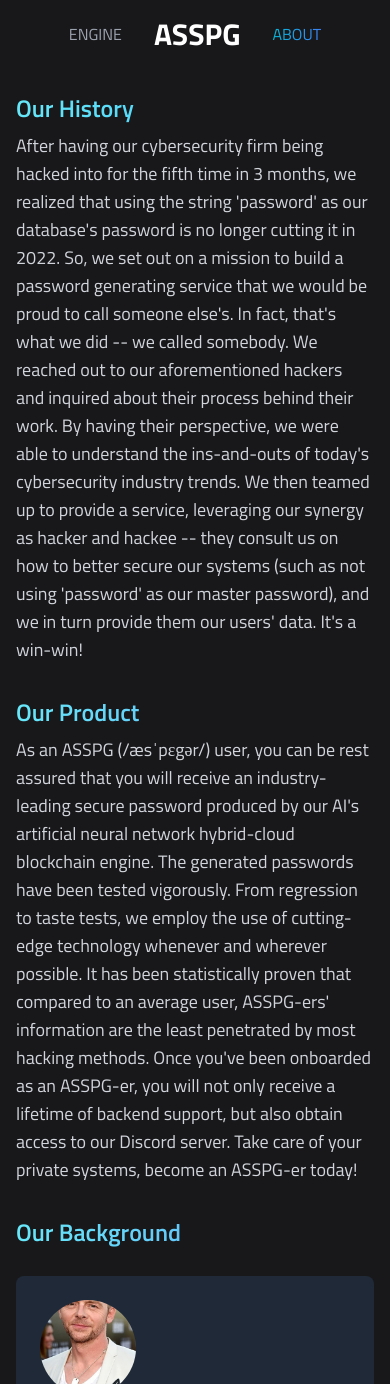
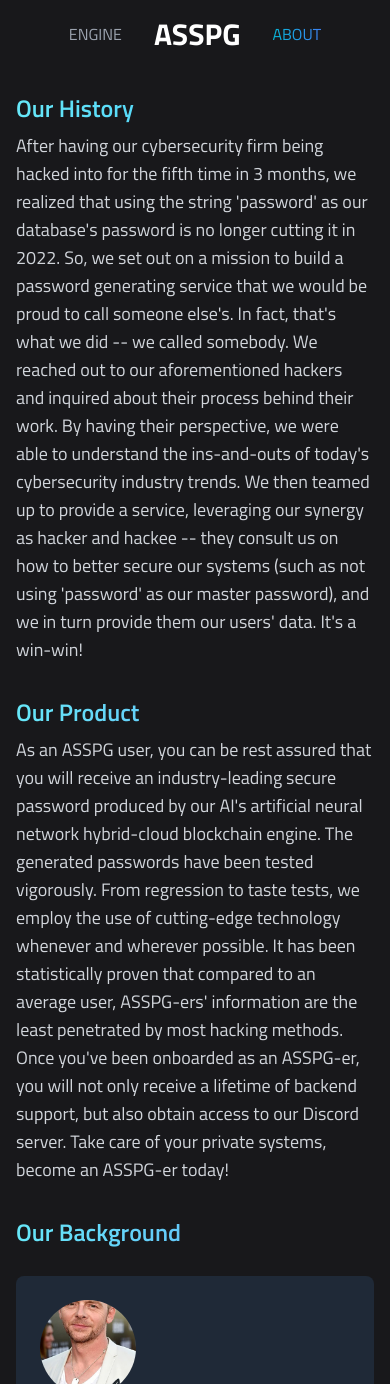
Before and after one commit to kndshein/ASSPG, a React (Create React App) app: page /about in a window 390 px wide. Shown: the top 1384 px of the page. Built offline with nearby package versions, Linux system fonts and the light colour scheme.

Commit message:
Remove phonetics

```diff
--- a/src/pages/AboutPage.jsx
+++ b/src/pages/AboutPage.jsx
@@ -23,13 +23,13 @@ export default function AboutPage() {
         Our Product
       </h4>
       <p className="mb-8 text-gray-300">
-        As an ASSPG (/æsˈpɛgər/) user, you can be rest assured that you will receive an industry-leading
-        secure password produced by our AI's artificial neural network hybrid-cloud blockchain engine. The
-        generated passwords have been tested vigorously. From regression to taste tests, we employ the use of
-        cutting-edge technology whenever and wherever possible. It has been statistically proven that compared
-        to an average user, ASSPG-ers' information are the least penetrated by most hacking methods. Once
-        you've been onboarded as an ASSPG-er, you will not only receive a lifetime of backend support, but
-        also obtain access to our Discord server. Take care of your private systems, become an ASSPG-er today!
+        As an ASSPG user, you can be rest assured that you will receive an industry-leading secure password
+        produced by our AI's artificial neural network hybrid-cloud blockchain engine. The generated passwords
+        have been tested vigorously. From regression to taste tests, we employ the use of cutting-edge
+        technology whenever and wherever possible. It has been statistically proven that compared to an
+        average user, ASSPG-ers' information are the least penetrated by most hacking methods. Once you've
+        been onboarded as an ASSPG-er, you will not only receive a lifetime of backend support, but also
+        obtain access to our Discord server. Take care of your private systems, become an ASSPG-er today!
       </p>
       <h4 className="text-2xl font-semibold bg-clip-text text-transparent bg-gradient-to-r from-cyan-300 to-blue-400 mb-4">
         Our Background
```
